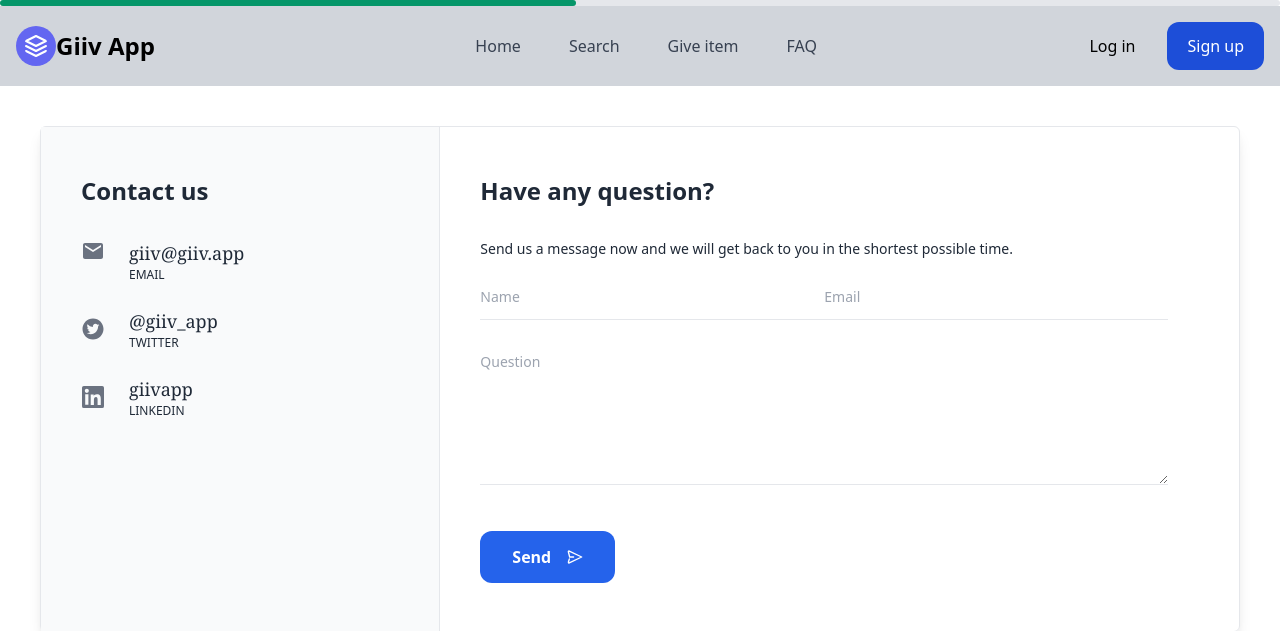
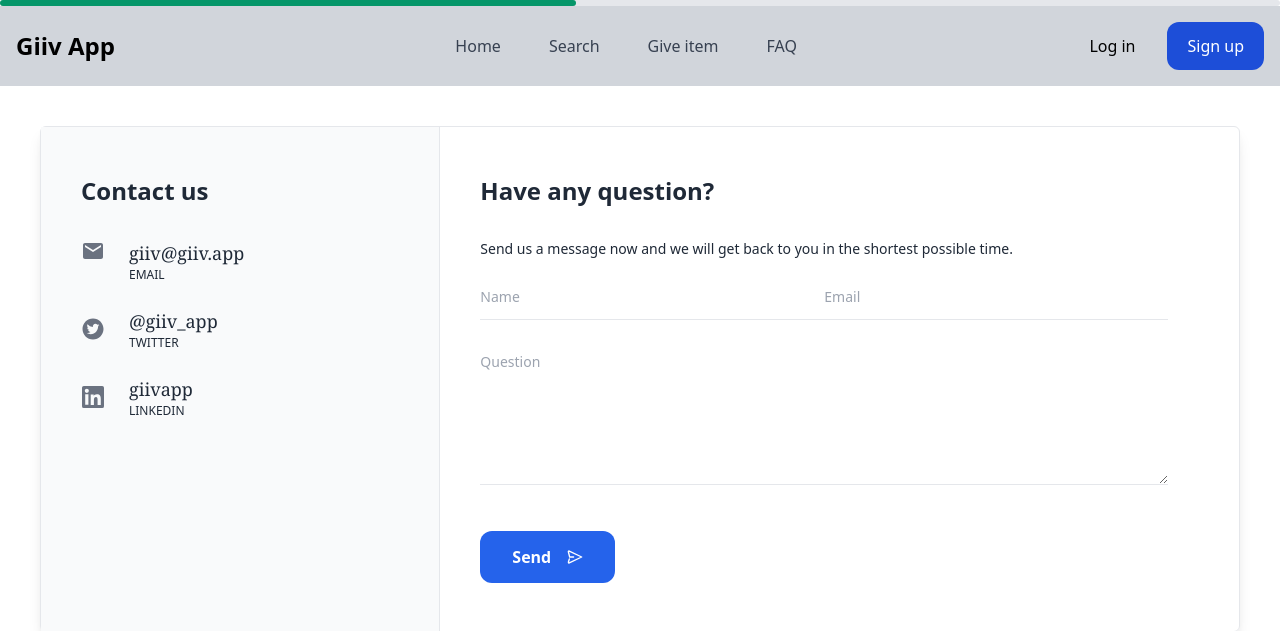
Before and after one commit to SamBabarinde/Giiv-App, a Django app: page /support/ in a window 1280 px wide. Shown: the top 631 px of the page. Run offline with Django 4.2, Linux system fonts and the light colour scheme; some libraries are stand-ins or nearby versions.

Commit message:
Update base.html

```diff
--- a/templates/core/base.html
+++ b/templates/core/base.html
@@ -32,11 +32,11 @@
         <div class="overflow-x-hidden bg-gray-300">
             <header class="text-slate-700 relative flex max-w-screen-xl flex-col overflow-hidden px-4 py-4 lg:mx-auto lg:flex-row lg:items-center">
               <a href="{% url "core:index" %}" class="flex items-center whitespace-nowrap text-2xl font-black">
-                <span class="mr-2 w-8">
+<!--                 <span class="mr-2 w-8">
                     <svg xmlns="http://www.w3.org/2000/svg" fill="none" stroke="currentColor" stroke-linecap="round" stroke-linejoin="round" stroke-width="2" class="mr3 w-10 h-10 text-white p-2 bg-indigo-500 rounded-full" viewBox="0 0 24 24">
           <path d="M12 2L2 7l10 5 10-5-10-5zM2 17l10 5 10-5M2 12l10 5 10-5"></path>
         </svg>
-                </span>
+                </span> -->
                 Giiv App
               </a>
               <input type="checkbox" class="peer hidden" id="navbar-open" achecked />
```
